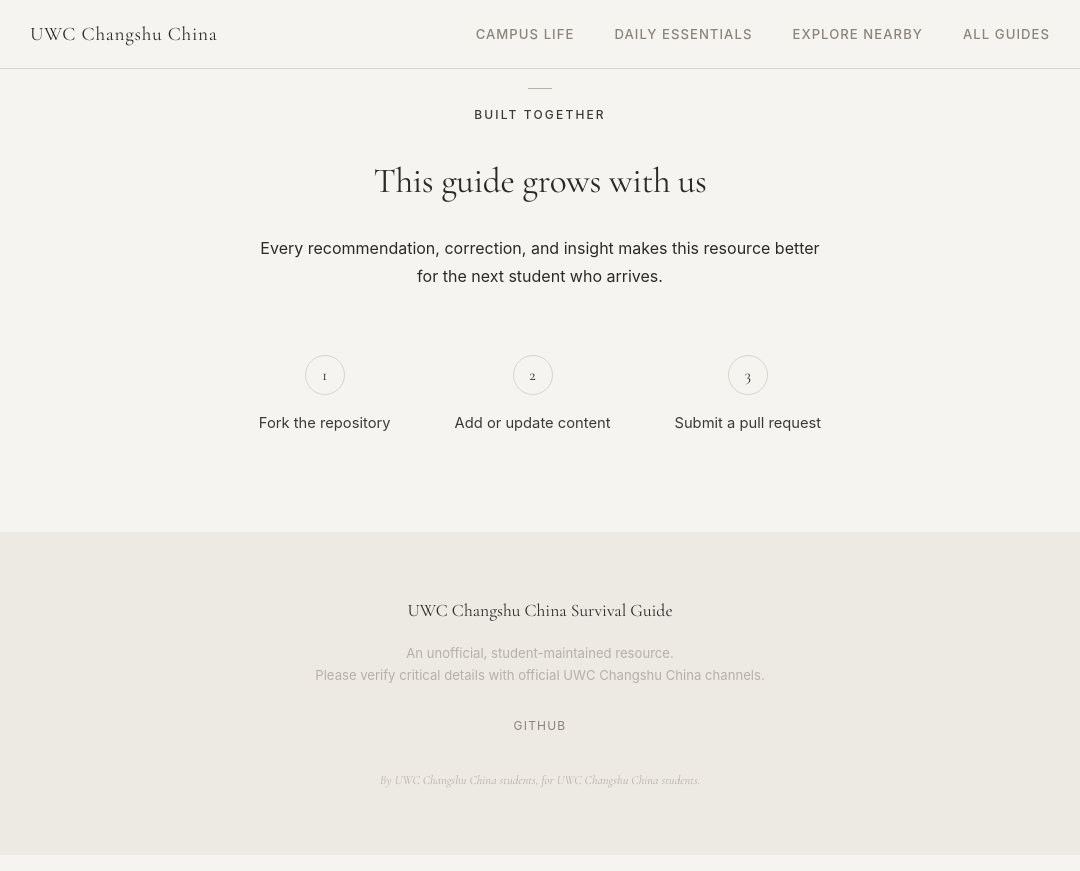
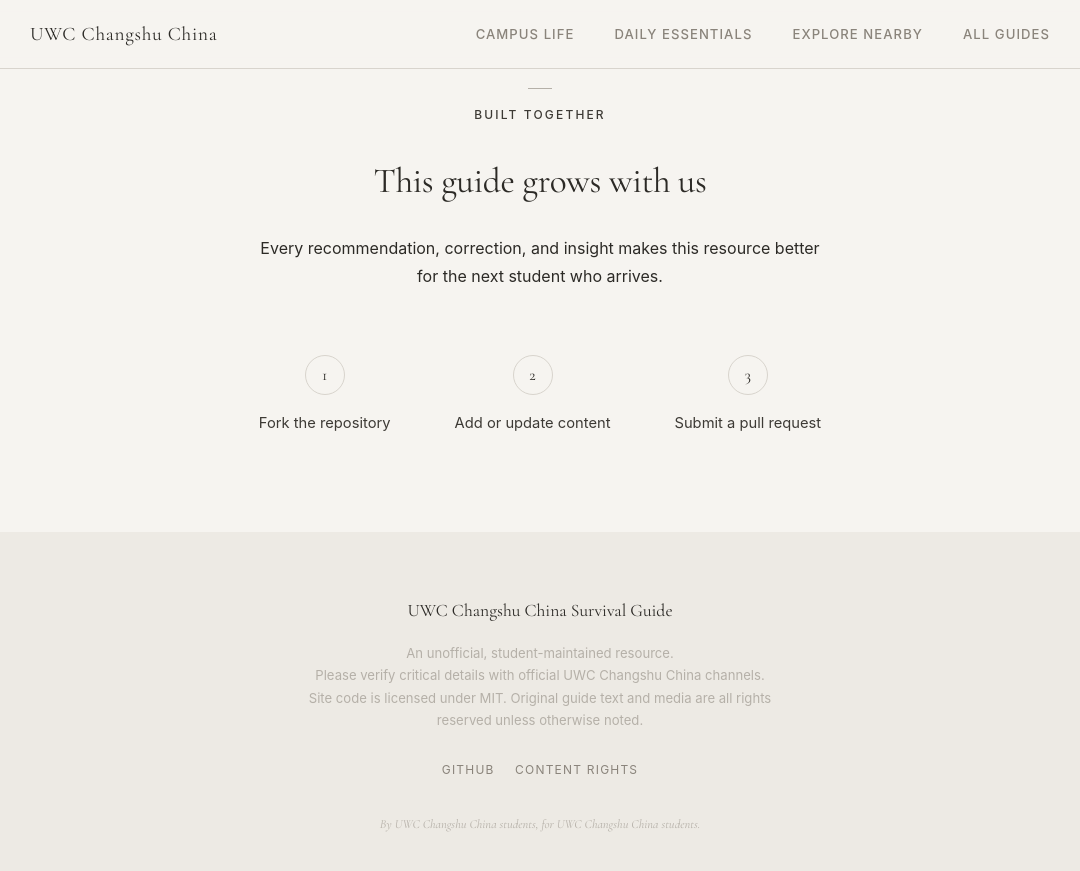
Before and after one commit to United-World-College/UWC-Survival-Guide, a Jekyll site: the page built from website/index.html, in a window 1280 px wide and 900 px high, scrolled down 4104 px. Shown: the top 871 px of the window, without its empty margins (100-1180 px from the left). Built offline with Jekyll 4.4.1, drawn with Linux system fonts in a browser that asks for light colours.

Commit message:
Add content rights and licensing information to README and new Content Rights page; update footer and styles for clarity

```diff
--- a/website/_includes/footer.html
+++ b/website/_includes/footer.html
@@ -1,9 +1,10 @@
 <footer class="footer">
   <div class="footer-inner">
     <p class="footer-brand">{{ site.title }}</p>
-    <p class="footer-note">An unofficial, student-maintained resource.<br>Please verify critical details with official UWC Changshu China channels.</p>
+    <p class="footer-note">An unofficial, student-maintained resource.<br>Please verify critical details with official UWC Changshu China channels.<br>Site code is licensed under MIT. Original guide text and media are all rights reserved unless otherwise noted.</p>
     <div class="footer-links">
       <a href="https://github.com/United-World-College/UWC-Survival-Guide">GitHub</a>
+      <a href="{{ '/content-rights/' | relative_url }}">Content Rights</a>
     </div>
     <p class="footer-copy">By UWC Changshu China students, for UWC Changshu China students.</p>
   </div>
--- a/website/assets/css/styles.css
+++ b/website/assets/css/styles.css
@@ -457,6 +457,10 @@
   margin-bottom: 2rem;
 }
 
+.footer-links a + a {
+  margin-left: 1rem;
+}
+
 .footer-links a {
   font-size: 0.75rem;
   letter-spacing: 0.1em;
```
Also changed, not shown: CONTENT_LICENSE.md (added, +27 -0 lines), website/_guides/school-selection-关于选校.md (+2 -2 lines), website/content-rights.md (added, +23 -0 lines), README.md, README_CN.md, README_TW.md, 1 other file.
